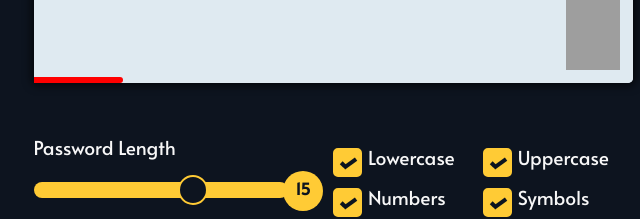
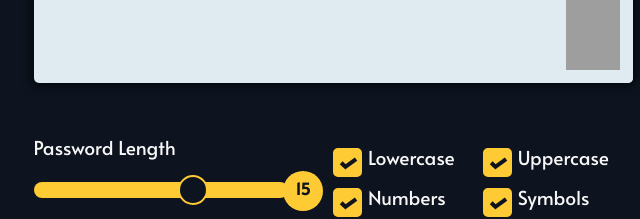
Before and after one commit to berkaygulyaz/password-generator, a website: page index.html in a window 1280 px wide. Shown: the part 295-514 px from the top of the page, 307-947 px from the left. Drawn offline with nearby package versions, Linux system fonts and the light colour scheme; files that its build step writes are made by us from their sources; grey boxes are pictures that could not be loaded.

Commit message:
Deleted password strength

```diff
--- a/index.html
+++ b/index.html
@@ -20,11 +20,11 @@
                     <p>**Copied</p>
                 </div>
                 <div>
-                    <div class="form-top-section"><input type="text" class="result" id="passfield" readonly value=""></input>
+                    <div class="form-top-section"><input type="text" class="result" id="passfield" readonly
+                            value=""></input>
                         <div class="copy-wrapper" id="clipboard" title="Copy Password"><img
                                 src=https://securepass.netlify.app/static/media/copy.58d16222.svg alt="Copy Icon"></div>
-                        <div class="password_strength" style="background-color: red; width: 15%;">
-                        </div>
+
                     </div>
                     <div class="form-footer-section">
                         <div class="form-footer-main-column"><label>Password Length</label><input type="range" name=""
```
Also changed, not shown: 1 other file.
